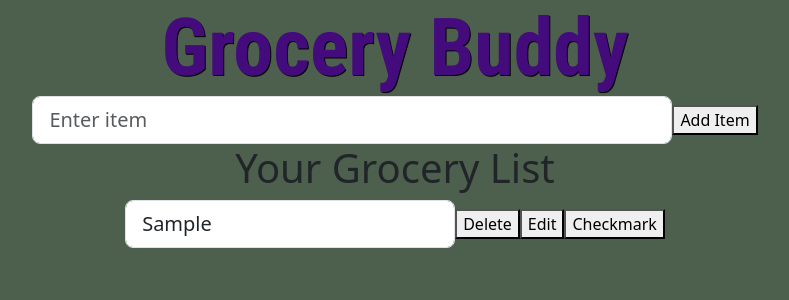
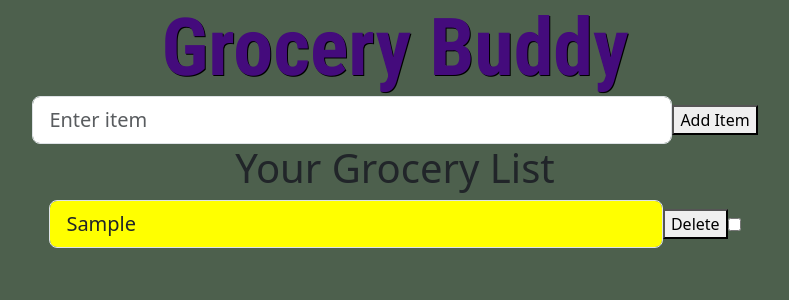
Before and after one commit to Cameron0942/grocery-buddy, a React (Vite) app: page / in a window 1280 px wide. Both pictures are taken after typing "Sample" into the empty fields and a click on the button "Add Item". Shown: the top 300 px of the page, without its empty margins (245-1034 px from the left). Built offline with nearby package versions, Linux system fonts and the light colour scheme.

Commit message:
built delete method on redux slice, added confirmation modal, background styling

```diff
--- a/package.json
+++ b/package.json
@@ -10,6 +10,7 @@
     "preview": "vite preview"
   },
   "dependencies": {
+    "@material-ui/core": "^4.12.4",
     "@reduxjs/toolkit": "^1.9.5",
     "bootstrap": "^5.3.0",
     "react": "^18.2.0",
--- a/src/Components/GroceryListItem.jsx
+++ b/src/Components/GroceryListItem.jsx
@@ -1,21 +1,67 @@
 //? REACT
 import React, { useEffect, useState } from 'react';
 
-//? COMPONENTS
+//? REDUX
+import { useDispatch, useSelector } from 'react-redux';
+import { removeItemFromList } from '../Store/GroceryListSlice';
+
+//? MATERIAL UI
+import { Dialog, DialogContentText, DialogActions, DialogContent, DialogTitle } from '@material-ui/core';
 
 //? STYLES
 import 'bootstrap/dist/css/bootstrap.css';
 
 const GroceryListItem = (item) => {
+    const [checked, setIsChecked] = useState(false);
+    const [deleteDialog, setDeleteDialog] = useState(false);
+    const [confirmDelete, setConfirmDelete] = useState(false);
+    const [makeTextInvisibleWhenModalCloses, setMakeTextInvisibleWhenModalCloses] = useState(false);
     const itemString = Object.values(item)[0] || 'Enter item';
+
+    const dispatch = useDispatch();
+
+    const handleCheckboxChange = () => {
+      setIsChecked(!checked);
+    };
+
+    const handleDelete = () => {
+      setDeleteDialog(true);
+    };
+
+    const handleClose = () => {
+      setDeleteDialog(false);
+    };
+
+    const handleConfirmDelete = () => {
+      setConfirmDelete(true);
+    };
+
+    useEffect(() => {
+      if(confirmDelete){
+        dispatch(removeItemFromList(itemString));
+        setConfirmDelete(false);
+        setDeleteDialog(false);
+      }
+    // eslint-disable-next-line react-hooks/exhaustive-deps
+    }, [confirmDelete]);
 
   return (
     <>
-        <div className='' style={{display: 'flex', flexDirection: 'row', justifyContent: 'center', alignItems: 'center'}}>
-            <input className="form-control form-control-lg groceryListItemInput" type="text" placeholder={itemString} value={itemString}  readOnly/>
-            <button>Delete</button>
-            <button>Edit</button>
-            <button>Checkmark</button>
+        <div className='' style={{display: 'flex', flexDirection: 'row', justifyContent: 'center', alignItems: 'center', minWidth: '54vw'}}>
+            <input className={`form-control form-control-lg groceryListItemInput ${checked ? 'checked' : ''}`} type="text" placeholder={itemString} value={itemString} readOnly={checked ? true : false} style={{backgroundColor: 'yellow'}} />
+            <button onClick={handleDelete}>Delete</button>
+            <Dialog open={deleteDialog} >
+              <DialogContent>
+                <DialogContentText id="alert-dialog-description">
+                  Delete {itemString}?
+                </DialogContentText>
+              </DialogContent>
+              <DialogActions>
+                <button onClick={handleClose}>❌</button>
+                <button onClick={handleConfirmDelete}>✅</button>
+              </DialogActions>
+            </Dialog>
+            <input className='itemCheckbox' type='checkbox' checked={checked} onChange={handleCheckboxChange} />
         </div>
     </>
   );
--- a/src/Components/ItemInput.jsx
+++ b/src/Components/ItemInput.jsx
@@ -23,6 +23,8 @@ const ItemInput = () => {
     const handleSubmit = (event) => {
         event.preventDefault();
         const inputValue = event.target.elements[0].value;
+
+        if (inputValue === '') return;
 
         dispatch(addItemToList(inputValue));
 
--- a/src/Store/GroceryListSlice.jsx
+++ b/src/Store/GroceryListSlice.jsx
@@ -18,10 +18,20 @@ export const GroceryListSlice = createSlice({
         addItemToList: (state, action) => {
             state.items.push(action.payload);
         },
+        removeItemFromList: (state, action) => {
+            //find the first item in the index that matches the payload string
+            const itemIndex = state.items.findIndex(item => item === action.payload);
+            if (itemIndex !== -1) {
+              state.items.splice(itemIndex, 1);
+            }
+          },
+        editItemFromList: (state, action) => {
+            //something
+        },
     }
 });
 
 // eslint-disable-next-line react-refresh/only-export-components
-export const { getCount, setCount, addItemToList } = GroceryListSlice.actions;
+export const { getCount, setCount, addItemToList, removeItemFromList } = GroceryListSlice.actions;
 
 export default GroceryListSlice.reducer;
--- a/src/index.css
+++ b/src/index.css
@@ -30,3 +30,13 @@
 .groceryList {
   text-align: center;
 }
+
+.groceryListItemInput {
+  /* Your existing styles here */
+  background-color: yellow;
+}
+
+.groceryListItemInput.checked {
+  text-decoration: line-through;
+  background-color: green !important;
+}
```
Also changed, not shown: 1 other file (tests, documents, lock files or other folders).
